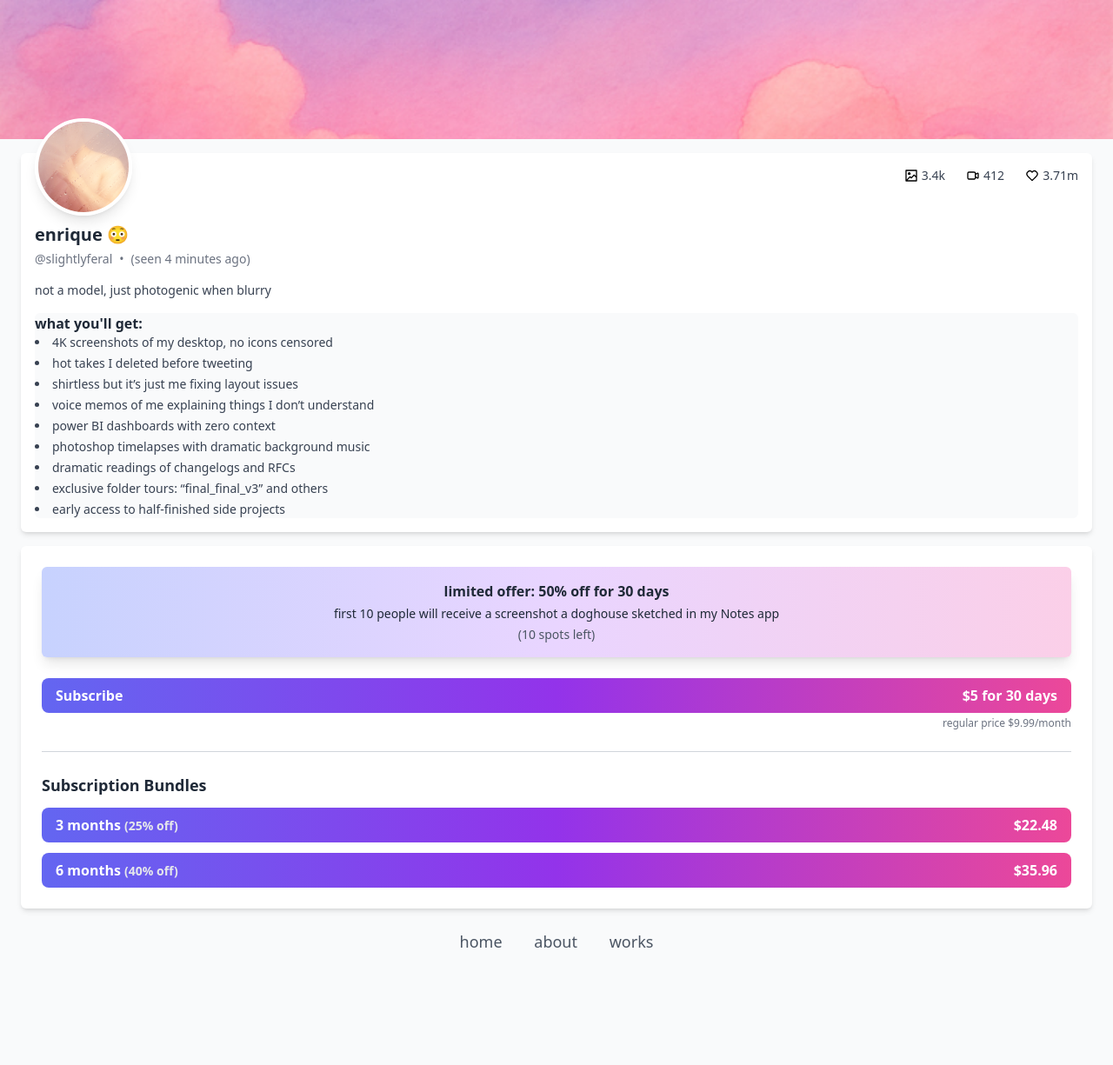
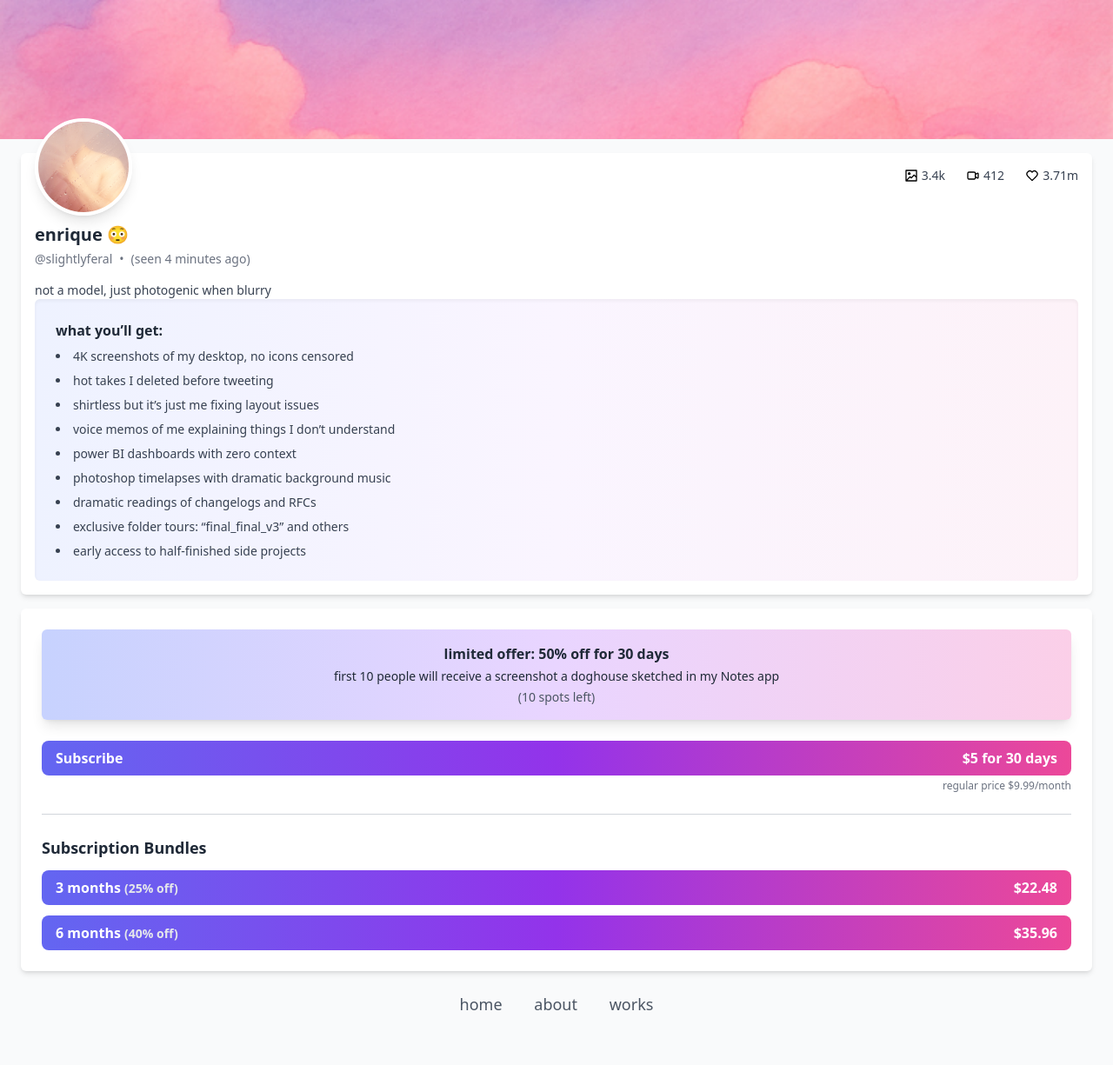
Before and after one commit to enriquebarragan/enriquebarragan.github.io, a Jekyll site: the page built from rips/not-onlyfans/index.md, in a window 1280 px wide. Shown: the whole page at 87% size. Built offline with Jekyll 4.4.1, drawn with Linux system fonts in a browser that asks for light colours; nearby versions of some CDN libraries; before the commit the page ends 1153 px from its top, so only the background shows below that.

Commit message:
Update index.md

```diff
--- a/rips/not-onlyfans/index.md
+++ b/rips/not-onlyfans/index.md
@@ -11,84 +11,90 @@ permalink: /rips/not-onlyfans/
   <div class="px-6 py-4 space-y-4">
 
     <!-- SECTION 1: Profile Box -->
- <div class="bg-white shadow-md rounded-md p-4">
+    <div class="bg-white shadow-md rounded-md p-4">
+      <!-- profile + stats -->
+      <div class="flex -mt-14 gap-2 flex-nowrap items-start">
+        <!-- profile picture -->
+        <div>
+          <img src="/assets/images/of-pfp.JPG" alt="profile picture"
+               class="w-28 h-28 aspect-square rounded-full border-4 border-white shadow-lg object-cover">
+        </div>
+        <!-- stats -->
+        <div class="flex flex-1 justify-end items-end pl-2 pt-14 gap-6 text-sm text-gray-700">
+          <div class="flex items-center space-x-1">
+            <img src="/assets/icons/picture.svg" alt="pictures icon" class="w-4 h-4">
+            <span>3.4k</span>
+          </div>
+          <div class="flex items-center space-x-1">
+            <img src="/assets/icons/video.svg" alt="videos icon" class="w-4 h-4">
+            <span>412</span>
+          </div>
+          <div class="flex items-center space-x-1">
+            <img src="/assets/icons/heart.svg" alt="likes icon" class="w-4 h-4">
+            <span>3.71m</span>
+          </div>
+        </div>
+      </div>
 
-      <!-- profile + stats -->
-  <div class="flex -mt-14 gap-2 flex-nowrap items-start">
-  <!-- profile picture -->
-  <div>
-    <img src="/assets/images/of-pfp.JPG" alt="profile picture" class="w-28 h-28 aspect-square rounded-full border-4 border-white shadow-lg object-cover">
-  </div>
-
-  <div class="flex flex-1 justify-end items-end pl-2 pt-14 gap-6 text-sm text-gray-700">
-    <div class="flex items-center space-x-1">
-      <img src="/assets/icons/picture.svg" alt="pictures icon" class="w-4 h-4">
-      <span>3.4k</span>
-    </div>
-    <div class="flex items-center space-x-1">
-      <img src="/assets/icons/video.svg" alt="videos icon" class="w-4 h-4">
-      <span>412</span>
-    </div>
-    <div class="flex items-center space-x-1">
-      <img src="/assets/icons/heart.svg" alt="likes icon" class="w-4 h-4">
-      <span>3.71m</span>
-    </div>
-  </div>
-</div>
       <div class="mt-2">
         <h1 class="text-xl font-semibold">enrique 😳</h1>
         <div class="mt-1 text-gray-500 text-sm flex items-baseline space-x-2">
           <span>@slightlyferal</span>
-            <span>•</span>
-            <span>(seen 4 minutes ago)</span>
+          <span>•</span>
+          <span>(seen 4 minutes ago)</span>
         </div>
       </div>
 
-  <p class="mt-4 text-sm text-gray-700">not a model, just photogenic when blurry</p>
-  <div class="rounded-md bg-gray-50">
-      <p class="mt-4 font-semibold text-gray-800">what you'll get:</p>
-      <ul class="list-disc list-inside text-sm text-gray-700 space-y-1">
-        <li>4K screenshots of my desktop, no icons censored</li>
-        <li>hot takes I deleted before tweeting</li>
-        <li>shirtless but it’s just me fixing layout issues</li>
-        <li>voice memos of me explaining things I don’t understand</li>
-        <li>power BI dashboards with zero context</li>
-        <li>photoshop timelapses with dramatic background music</li>
-        <li>dramatic readings of changelogs and RFCs</li>
-        <li>exclusive folder tours: “final_final_v3” and others</li>
-        <li>early access to half-finished side projects</li>
-      </ul>
-    </div>
+      <p class="mt-4 text-sm text-gray-700">not a model, just photogenic when blurry</p>
+
+      <!-- UPDATED “what you'll get” BOX -->
+      <div class="rounded-md bg-gradient-to-r from-indigo-50 via-purple-50 to-pink-50 p-6 shadow-inner">
+        <p class="mb-2 font-semibold text-gray-800">what you’ll get:</p>
+        <ul class="list-disc list-inside text-sm text-gray-700 space-y-2">
+          <li>4K screenshots of my desktop, no icons censored</li>
+          <li>hot takes I deleted before tweeting</li>
+          <li>shirtless but it’s just me fixing layout issues</li>
+          <li>voice memos of me explaining things I don’t understand</li>
+          <li>power BI dashboards with zero context</li>
+          <li>photoshop timelapses with dramatic background music</li>
+          <li>dramatic readings of changelogs and RFCs</li>
+          <li>exclusive folder tours: “final_final_v3” and others</li>
+          <li>early access to half-finished side projects</li>
+        </ul>
+      </div>
     </div>
 
     <!-- SECTION 2: Subscription Box -->
-<div class="bg-white shadow-md rounded-md p-6 space-y-6">
+    <div class="bg-white shadow-md rounded-md p-6 space-y-6">
 
       <!-- Limited Offer Box -->
-   <div class="bg-gradient-to-r from-indigo-200 via-purple-200 to-pink-200 p-4 rounded-md space-y-1 shadow-lg">
+      <div class="bg-gradient-to-r from-indigo-200 via-purple-200 to-pink-200 p-4 rounded-md space-y-1 shadow-lg">
         <h3 class="font-semibold text-gray-800 text-center">limited offer: 50% off for 30 days</h3>
-       <p class="text-sm text-gray-800 text-center">first 10 people will receive a screenshot a doghouse sketched in my Notes app</p>
+        <p class="text-sm text-gray-800 text-center">first 10 people will receive a screenshot a doghouse sketched in my Notes app</p>
         <p class="text-sm text-gray-600 text-center">(10 spots left)</p>
       </div>
+
       <!-- Basic Subscription -->
       <div class="space-y-1">
-        <button class="w-full py-2 px-4 rounded-lg font-semibold bg-gradient-to-r from-indigo-500 via-purple-600 to-pink-500 text-white flex justify-between items-center">
+        <button class="w-full py-2 px-4 rounded-lg font-semibold bg-gradient-to-r from-indigo-500 via-purple-600 to-pink-500 text-white flex justify-between items-center transition duration-200 ease-in-out transform hover:brightness-110 active:scale-95">
           <span>Subscribe</span>
           <span>$5 for 30 days</span>
         </button>
         <p class="text-xs text-gray-500 text-right">regular price $9.99/month</p>
       </div>
-    <hr class="border-t border-gray-300 my-6">
+
+      <hr class="border-t border-gray-300 my-6">
+
       <!-- Bundles Section -->
       <div class="space-y-3">
         <h3 class="text-lg font-semibold text-gray-800">Subscription Bundles</h3>
 
-   <button class="w-full py-2 px-4 rounded-lg font-semibold bg-gradient-to-r from-indigo-500 via-purple-600 to-pink-500 text-white flex justify-between items-center">
+        <button class="w-full py-2 px-4 rounded-lg font-semibold bg-gradient-to-r from-indigo-500 via-purple-600 to-pink-500 text-white flex justify-between items-center transition duration-200 ease-in-out transform hover:brightness-110 active:scale-95">
           <span>3 months <span class="text-sm text-gray-200">(25% off)</span></span>
           <span>$22.48</span>
         </button>
 
-  <button class="w-full py-2 px-4 rounded-lg font-semibold bg-gradient-to-r from-indigo-500 via-purple-600 to-pink-500 text-white flex justify-between items-center">
+        <button class="w-full py-2 px-4 rounded-lg font-semibold bg-gradient-to-r from-indigo-500 via-purple-600 to-pink-500 text-white flex justify-between items-center transition duration-200 ease-in-out transform hover:brightness-110 active:scale-95">
           <span>6 months <span class="text-sm text-gray-200">(40% off)</span></span>
           <span>$35.96</span>
         </button>
```
